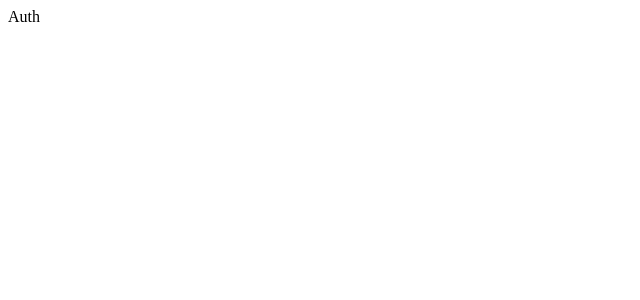
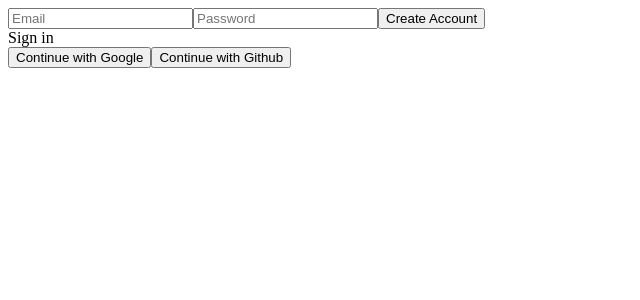
Before and after one commit to nightskyshop/hwitter, a React (Create React App) app: page /#/ in a window 1280 px wide. Shown: the top 300 px of the page, without its empty margins (0-640 px from the left). Built offline with nearby package versions, Linux system fonts and the light colour scheme; no server answers.

Commit message:
Create Sign in and Create User Methed

```diff
--- /dev/null
+++ b/jsconfig.json
@@ -0,0 +1,6 @@
+{
+    "compilerOptions": {
+        "baseUrl": "src"
+    },
+    "include": ["src"]
+}
--- a/src/components/App.js
+++ b/src/components/App.js
@@ -1,11 +1,23 @@
-import React, { useState } from "react";
-import AppRouter from "./Router";
+import React, { useEffect, useState } from "react";
+import AppRouter from "components/Router";
+import { authService } from "fbase";
 
 function App() {
+  const [init, setInit] = useState(false);
   const [isLoggedIn, setIsLoggedIn] = useState(false);
+  useEffect(() => {
+    authService.onAuthStateChanged((user) => {
+      if (user) {
+        setIsLoggedIn(true);
+      } else {
+        setIsLoggedIn(false);
+      }
+      setInit(true);
+    });
+  }, []);
   return (
     <>
-      <AppRouter isLoggedIn={isLoggedIn} />
+      {init ? <AppRouter isLoggedIn={isLoggedIn} /> : "Initializing..."}
     </>
   );
 }
--- a/src/firebase.js
+++ b/src/fbase.js
@@ -12,4 +12,6 @@
   appId: process.env.REACT_APP_APP_ID
 };
 
-export default firebase.initializeApp(firebaseConfig);
+firebase.initializeApp(firebaseConfig);
+
+export const authService = firebase.auth();
--- a/src/routes/Auth.js
+++ b/src/routes/Auth.js
@@ -1,4 +1,81 @@
-import React from "react";
+import { authService } from "fbase";
+import React, { useState } from "react";
+import {
+    createUserWithEmailAndPassword,
+    GithubAuthProvider,
+    GoogleAuthProvider,
+    signInWithEmailAndPassword,
+    signInWithPopup,
+} from "@firebase/auth";
 
-const Auth = () => <span>Auth</span>;
+const Auth = () => {
+    const [email, setEmail] = useState("");
+    const [password, setPassword] = useState("");
+    const [newAccount, setNewAccount] = useState(true);
+    const [error, setError] = useState("");
+    const onChange = (event) => {
+        const { target: {name, value} } = event;
+        if (name === "email") {
+            setEmail(value);
+        } else if (name === "password") {
+            setPassword(value);
+        }
+    }
+    const onSubmit = async (event) => {
+        event.preventDefault();
+        try {
+            let data;
+            if (newAccount) {
+                data = await authService.createUserWithEmailAndPassword(email, password);
+            } else {
+                data = await authService.signInWithEmailAndPassword(email, password);
+            }
+            console.log(data);
+        } catch(error) {
+            setError(error.message);
+        }
+    }
+    const toggleAccount = () => setNewAccount((prev) => !prev);
+    const onSocialClick = async (event) => {
+        const { target: {name} } = event;
+        let provider;
+        if (name === "google") {
+            provider = new GoogleAuthProvider();
+        } else if (name === "github") {
+            provider = new GithubAuthProvider();
+        }
+        const data = await authService.signInWithPopup(provider);
+        console.log(data);
+    }
+
+    return (
+        <div>
+            <form onSubmit={onSubmit}>
+                <input
+                    name="email"
+                    type="text"
+                    placeholder="Email"
+                    required
+                    value={email}
+                    onChange={onChange}
+                />
+                <input
+                    name="password"
+                    type="password"
+                    placeholder="Password"
+                    required
+                    value={password}
+                    onChange={onChange}
+                />
+                <input type="submit" value={newAccount ? "Create Account" : "Log In"} />
+                {error}
+            </form>
+            <span onClick={toggleAccount}>{newAccount ? "Sign in" : "Create Account"}</span>
+            <div>
+                <button onClick={onSocialClick} name="google">Continue with Google</button>
+                <button onClick={onSocialClick} name="github">Continue with Github</button>
+            </div>
+        </div>
+    )
+};
 export default Auth;
```
